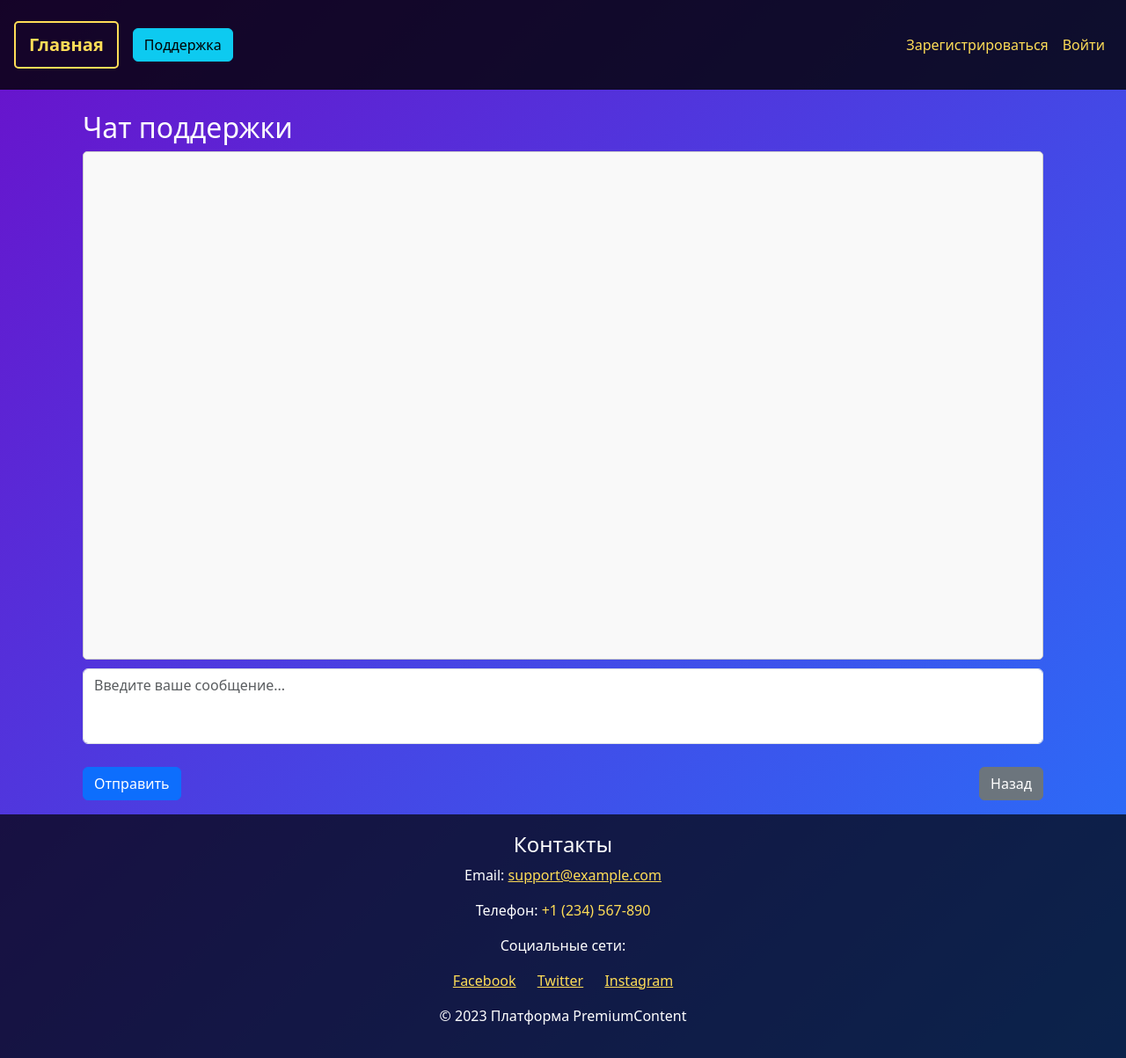
After one commit to DanielNegusto/Platform_content, a Django app: template users/templates/user_chat.html in a window 1280 px wide. The commit adds this page. Shown: the whole page at 88% size. Run offline with Django 5.2, Linux system fonts and the light colour scheme; the template is opened without the code that fills it, so the values that code supplies are empty.

Commit message:
Update_02_add_moder

```diff
--- a/core/constants.py
+++ b/core/constants.py
@@ -2,6 +2,7 @@
 from datetime import timedelta
 
 from decouple import config
+
 SECRET_KEY = config("SECRET_KEY")
 
 DEBUG = config("DEBUG", "False") == "True"
--- a/posts/api_views.py
+++ b/posts/api_views.py
@@ -20,6 +20,7 @@ class PostListAPIView(generics.ListAPIView):
     - 200 OK: Список постов.
     - 401 Unauthorized: Если пользователь не авторизован и пытается получить доступ к защищенным данным.
     """
+
     pagination_class = CustomPagination
     serializer_class = PostSerializer
 
@@ -47,6 +48,7 @@ class PostCreateAPIView(generics.CreateAPIView):
     - 400 Bad Request: Ошибка валидации данных.
     - 401 Unauthorized: Если пользователь не авторизован.
     """
+
     queryset = Post.objects.all()
     serializer_class = PostSerializer
     permission_classes = [IsAuthenticated]
@@ -75,6 +77,7 @@ class PostDetailAPIView(generics.RetrieveUpdateDestroyAPIView):
     - 404 Not Found: Пост не найден.
     - 401 Unauthorized: Если пользователь не авторизован.
     """
+
     queryset = Post.objects.all()
     serializer_class = PostSerializer
     permission_classes = [IsAuthenticated]
--- a/req.txt
+++ b/req.txt
@@ -51,3 +51,4 @@ uritemplate==4.1.1
 urllib3==2.3.0
 vine==5.1.0
 wcwidth==0.2.13
+gunicorn
--- a/templates/base.html
+++ b/templates/base.html
@@ -27,8 +27,20 @@
         .container {
             flex: 1;
         }
-        .navbar-brand, .nav-link {
-            color: #ffdd57 !important; /* Измените цвет текста для лучшей видимости */
+        .navbar-brand {
+            color: #ffdd57 !important; /* Цвет текста для кнопки Главная */
+            font-weight: bold; /* Сделаем текст жирным */
+            padding: 10px 15px; /* Добавим отступы для кнопки */
+            border: 2px solid #ffdd57; /* Добавим рамку */
+            border-radius: 5px; /* Скруглим углы */
+            transition: background-color 0.3s, color 0.3s; /* Плавный переход */
+        }
+        .navbar-brand:hover {
+            background-color: #ffdd57; /* Цвет фона при наведении */
+            color: #000; /* Цвет текста при наведении */
+        }
+        .nav-link {
+            color: #ffdd57 !important; /* Цвет текста для других ссылок */
         }
         .nav-link:hover {
             color: #fff !important; /* Цвет при наведении */
@@ -45,12 +57,25 @@
             border-radius: 50%;
             margin-left: 10px;
         }
+        .button-container {
+            display: flex;
+            align-items: center; /* Центрируем кнопки по вертикали */
+            margin-left: auto; /* Отодвигаем кнопки вправо */
+            gap: 10px; /* Добавляем отступ между кнопками */
+        }
     </style>
 </head>
 <body>
     <header>
         <nav class="navbar navbar-expand-lg navbar-light">
             <a class="navbar-brand" href="{% url 'home' %}">Главная</a>
+            <div class="button-container">
+                {% if user.is_staff %}
+                    <a href="{% url 'moderator_chat_view' %}" class="btn btn-warning">Модерация</a>
+                {% else %}
+                    <a href="{% url 'user_chat_view' %}" class="btn btn-info">Поддержка</a>
+                {% endif %}
+            </div>
             <button class="navbar-toggler" type="button" data-bs-toggle="collapse" data-bs-target="#navbarNav" aria-controls="navbarNav" aria-expanded="false" aria-label="Toggle navigation">
                 <span class="navbar-toggler-icon"></span>
             </button>
@@ -91,8 +116,21 @@
     <main class="container mt-4">
         {% block content %}{% endblock %}
     </main>
-    <footer>
-        <p>&copy; 2023 Мой блог</p>
+    <footer style="background-color: rgba(0, 0, 0, 0.7); padding: 20px; text-align: center; color: #fff;">
+        <div class="container">
+            <h4>Контакты</h4>
+            <p>Email: <a href="mailto:support@example.com" style="color: #ffdd57;">support@example.com</a></p>
+            <p>Телефон: <span style="color: #ffdd57;">+1 (234) 567-890</span></p>
+            <p>Социальные сети:</p>
+            <p>
+                <a href="#" style="color: #ffdd57; margin: 0 10px;">Facebook</a>
+                <a href="#" style="color: #ffdd57; margin: 0 10px;">Twitter</a>
+                <a href="#" style="color: #ffdd57; margin: 0 10px;">Instagram</a>
+            </p>
+        </div>
+        <div style="margin-top: 15px;">
+            <p>&copy; 2023 Платформа PremiumContent</p>
+        </div>
     </footer>
 <script src="https://code.jquery.com/jquery-3.6.0.min.js"></script>
 <script src="https://cdn.jsdelivr.net/npm/@popperjs/core@2.11.6/dist/umd/popper.min.js"></script>
--- a/users/forms.py
+++ b/users/forms.py
@@ -4,9 +4,7 @@ from users.models import User
 
 
 class SignUpForm(forms.ModelForm):
-    phone_number = forms.CharField(
-        max_length=15, required=True, label="Phone Number"
-    )
+    phone_number = forms.CharField(max_length=15, required=True, label="Phone Number")
     email = forms.EmailField(required=True)
     password = forms.CharField(widget=forms.PasswordInput, required=True)
     confirm_password = forms.CharField(
--- /dev/null
+++ b/users/templates/user_chat.html
@@ -0,0 +1,97 @@
+{% extends "base.html" %}
+
+{% block title %}Чат поддержки{% endblock %}
+
+{% block content %}
+<div class="container chat-container">
+    <h2>Чат поддержки</h2>
+
+    <div class="chat-box">
+        {% if messages %}
+            {% for message in messages %}
+                <div class="message">
+                    <strong>
+                        {% if message.moderator %}
+                            {{ message.moderator.email }} (Модератор):
+                        {% else %}
+                            {{ message.user.email }}:
+                        {% endif %}
+                    </strong>
+                    <p>{{ message.message }}</p>
+                    <small class="text-muted">{{ message.created_at }}</small>
+                </div>
+            {% endfor %}
+        {% endif %}
+    </div>
+
+    <form method="POST" class="message-form">
+        {% csrf_token %}
+        <div class="mb-3">
+            <textarea class="form-control" name="message" rows="3" placeholder="Введите ваше сообщение..." required></textarea>
+        </div>
+        <div class="form-buttons">
+            <button type="submit" class="btn btn-primary">Отправить</button>
+            <a href="{% url 'home' %}" class="btn btn-secondary">Назад</a>
+        </div>
+    </form>
+</div>
+
+<style>
+    .chat-container {
+        display: flex;
+        flex-direction: column;
+        height: 100vh;
+    }
+
+    .chat-box {
+        flex: 1;
+        overflow-y: auto;
+        border: 1px solid #ccc;
+        border-radius: 5px;
+        padding: 10px;
+        margin-bottom: 10px;
+        background-color: #f9f9f9;
+    }
+
+    .message {
+        border: 1px solid #e0e0e0;
+        border-radius: 5px;
+        padding: 10px;
+        margin-bottom: 10px;
+        background-color: #fff;
+        color: #333; /* Цвет текста для сообщений */
+    }
+
+    .message strong {
+        display: block;
+        margin-bottom: 5px;
+        color: #007bff; /* Цвет для имени пользователя */
+    }
+
+    .message p {
+        margin: 0;
+        color: #333; /* Цвет текста для тела сообщения */
+    }
+
+    .message small {
+        display: block;
+        margin-top: 5px;
+        color: #888; /* Цвет для времени сообщения */
+    }
+
+    .message-form {
+        display: flex;
+        flex-direction: column;
+    }
+
+    .form-buttons {
+        display: flex;
+        justify-content: space-between;
+        margin-top: 10px;
+    }
+
+    textarea {
+        resize: none;
+    }
+</style>
+{% endblock %}
```
Also changed, not shown: posts/models.py (+15 -0 lines), posts/templates/user_posts.html (+16 -1 lines), posts/tests.py (+46 -36 lines), posts/views.py (+10 -3 lines), users/api_views.py (+7 -0 lines), users/models.py (+19 -0 lines), users/templates/chat_detail.html (added, +105 -0 lines), users/templates/moderator_chat.html (added, +34 -0 lines), users/templates/moderator_posts.html (added, +28 -0 lines), users/tests.py (+65 -61 lines), users/urls.py (+24 -0 lines), users/views.py (+83 -11 lines).
